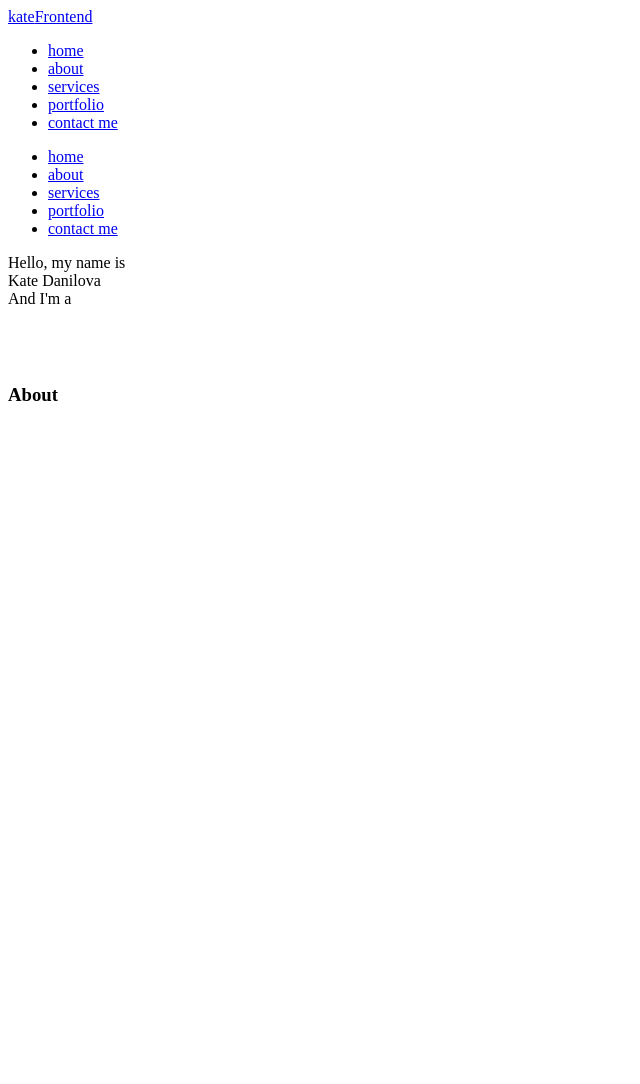
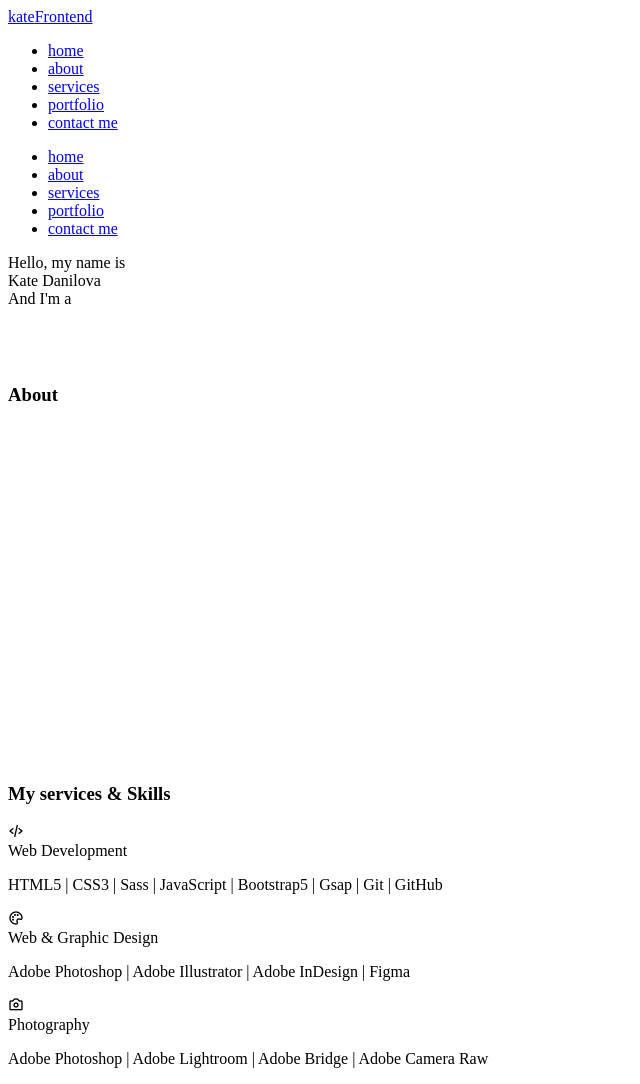
Before and after one commit to kateFrontend/js-my-portfolio, a plain HTML site: page index.html in a window 1280 px wide. Shown: the top 1084 px of the page, without its empty margins (0-640 px from the left). Before the commit the page ends 800 px from the top, so only its background shows below. Drawn offline with nearby package versions, Linux system fonts and the light colour scheme.

Commit message:
sercives section

```diff
--- a/index.html
+++ b/index.html
@@ -97,5 +97,37 @@
 
 <!-- about section ends -->
 
+<!-- services section start -->
+
+<section class="services" id="services">
+    <h3 class="title">My services & Skills</h3>
+    <div class="serv-content">
+        <div class="card">
+            <div class="box">
+              <i class='bx bx-code-alt'></i>
+                <div class="text">Web Development</div>
+                <p class="par-card">HTML5 | CSS3 | Sass | JavaScript | Bootstrap5 | Gsap | Git | GitHub</p>
+            </div>
+        </div>
+        <div class="card">
+            <div class="box">
+              <i class='bx bx-palette'></i>
+                <div class="text">Web & Graphic Design</div>
+                <p class="par-card">Adobe Photoshop | Adobe Illustrator | Adobe InDesign | Figma</p>
+            </div>
+        </div>
+        <div class="card">
+            <div class="box">
+              <i class='bx bx-camera'></i>
+                <div class="text">Photography</div>
+                <p class="par-card">Adobe Photoshop | Adobe Lightroom | Adobe Bridge | Adobe Camera Raw</p>
+            </div>
+        </div>
+    </div>
+</div>
+</section>
+
+<!-- services section ends -->
+
 </body>
 </html>
```
